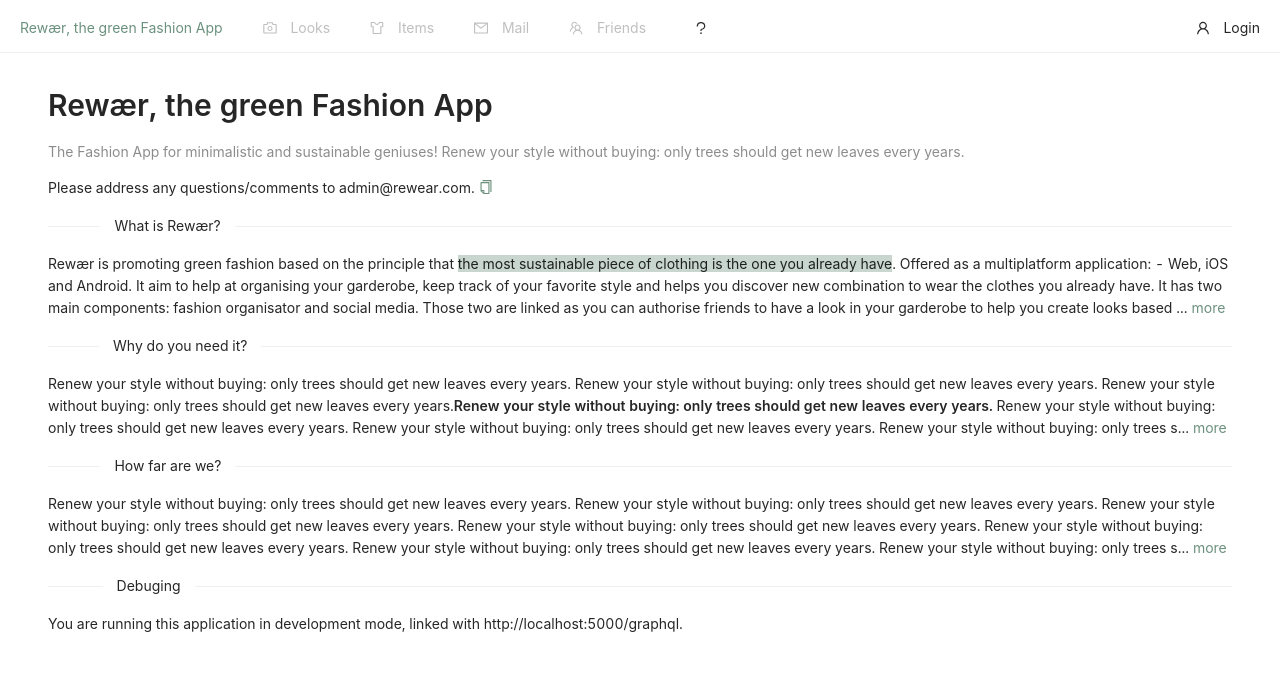
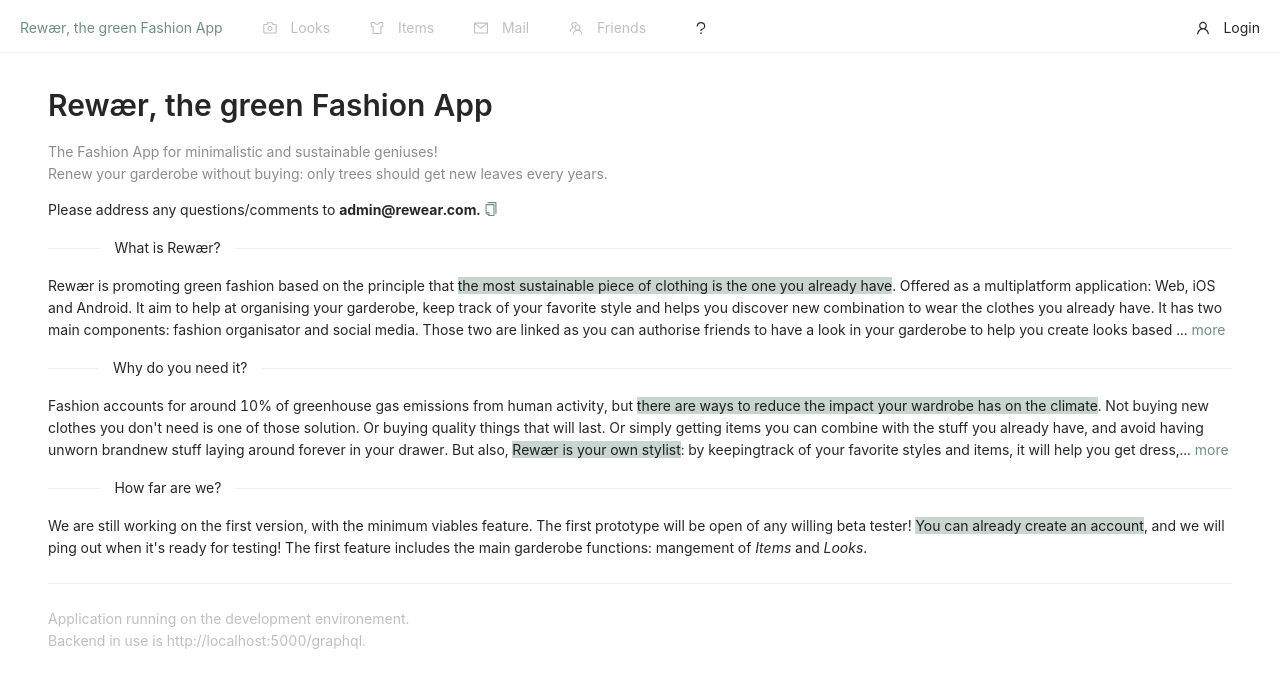
Before and after one commit to vanStaen/rewaer_frontend, a React (Create React App) app: page /info in a window 1280 px wide. Shown: the top 688 px of the page. Built offline with nearby package versions, Linux system fonts and the light colour scheme.

Commit message:
info text done

```diff
--- a/src/pages/Info.js
+++ b/src/pages/Info.js
@@ -10,8 +10,8 @@ class InfoPage extends Component {
         <Title level={2}>Rewær, the green Fashion App</Title>
         <Paragraph>
           <Text type="secondary">
-            The Fashion App for minimalistic and sustainable geniuses! Renew
-            your style without buying: only trees should get new leaves every
+            The Fashion App for minimalistic and sustainable geniuses! <br/> Renew
+            your garderobe without buying: only trees should get new leaves every
             years.
           </Text>
         </Paragraph>
@@ -21,7 +21,7 @@ class InfoPage extends Component {
             tooltips: ["Copy email", "Email copied!"],
           }}
         >
-          Please address any questions/comments to admin@rewear.com.
+          Please address any questions/comments to <b>admin@rewear.com.</b>
         </Paragraph>
 
         <Divider orientation="left" plain>
@@ -32,7 +32,7 @@ class InfoPage extends Component {
           <span style={{ background: "#C8D6CF" }}>
             the most sustainable piece of clothing is the one you already have
           </span>
-          . Offered as a multiplatform application: - Web, iOS and Android. It
+          . Offered as a multiplatform application: Web, iOS and Android. It
           aim to help at organising your garderobe, keep track of your favorite
           style and helps you discover new combination to wear the clothes you
           already have. It has two main components: fashion organisator and
@@ -46,51 +46,46 @@ class InfoPage extends Component {
           Why do you need it?
         </Divider>
         <Paragraph ellipsis={{ rows: 3, expandable: true, symbol: "more" }}>
-          Renew your style without buying: only trees should get new leaves
-          every years. Renew your style without buying: only trees should get
-          new leaves every years. Renew your style without buying: only trees
-          should get new leaves every years.
-          <Text strong>
-            Renew your style without buying: only trees should get new leaves
-            every years.
-          </Text>{" "}
-          Renew your style without buying: only trees should get new leaves
-          every years. Renew your style without buying: only trees should get
-          new leaves every years. Renew your style without buying: only trees
-          should get new leaves every years. Renew your style without buying:
-          only trees should get new leaves every years. Renew your style without
-          buying: only trees should get new leaves every years. Renew your style
-          without buying: only trees should get new leaves every years. Renew
-          your style without buying: only trees should get new leaves every
-          years.
+        Fashion accounts for around 10% of greenhouse gas emissions from human activity,
+        but <span style={{ background: "#C8D6CF" }}>
+        there are ways to reduce the impact your wardrobe has on the climate</span>. Not buying
+        new clothes you don't need is one of those solution. Or buying quality things that will last.
+        Or simply getting items you can combine with the stuff you already have, and avoid having unworn
+        brandnew stuff laying around forever in your drawer. But also, {" "}
+        <span style={{ background: "#C8D6CF" }}>
+          Rewær is your own stylist
+        </span>: by keepingtrack of your favorite styles and items, it will help you get dress,
+        wear stuff you like but never think
+        of wearing, and get your friends to help! Wihtout buying anything new, you will rediscover your own
+        clothes, and have the feeling of a brand new garderobe, without spending a cent!{" "}
         </Paragraph>
 
         <Divider orientation="left" plain>
           How far are we?
         </Divider>
         <Paragraph ellipsis={{ rows: 3, expandable: true, symbol: "more" }}>
-          Renew your style without buying: only trees should get new leaves
-          every years. Renew your style without buying: only trees should get
-          new leaves every years. Renew your style without buying: only trees
-          should get new leaves every years. Renew your style without buying:
-          only trees should get new leaves every years. Renew your style without
-          buying: only trees should get new leaves every years. Renew your style
-          without buying: only trees should get new leaves every years. Renew
-          your style without buying: only trees should get new leaves every
-          years. Renew your style without buying: only trees should get new
-          leaves every years. Renew your style without buying: only trees should
-          get new leaves every years. Renew your style without buying: only
-          trees should get new leaves every years. Renew your style without
-          buying: only trees should get new leaves every years.
+          We are still working on the first version, with the minimum viables feature.
+          The first prototype will be open of any willing beta tester!{" "}
+        <span style={{ background: "#C8D6CF" }}>You can already create an account
+        </span>,
+          and we will ping out when it's ready for testing! The first feature includes
+          the main garderobe functions: mangement of <em>Items</em> and <em>Looks</em>.
         </Paragraph>
 
+        {/*
         <Divider orientation="left" plain>
-          Debuging
+          Sustainable fashion
         </Divider>
+        <Paragraph>
+          https://www.sustainablefashionmatterz.com/what-is-sustainable-fashion
+        </Paragraph>
+        */}
 
-        <Paragraph>
-          You are running this application in {process.env.NODE_ENV} mode,
-          linked with {process.env.REACT_APP_API_URL}.
+
+        <Divider />
+        <Paragraph disabled>
+          Application running on the {process.env.NODE_ENV} environement.<br/>
+          Backend in use is {process.env.REACT_APP_API_URL}.
         </Paragraph>
 
         {/*
```
